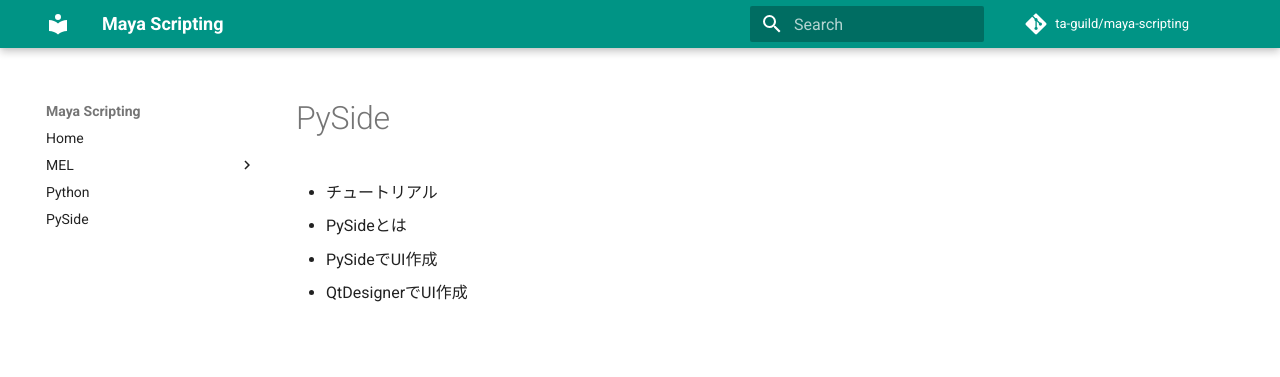
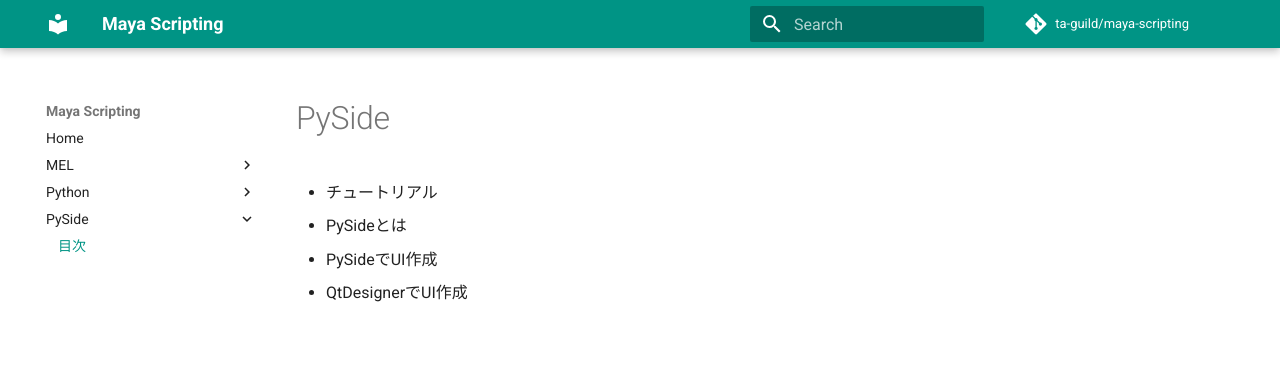
Before and after one commit to ta-guild/maya-scripting, an MkDocs documentation site: the page built from docs/03_PySide/index.md, in a window 1280 px wide. Shown: the top 377 px of the page. Built offline with MkDocs 1.6.1 and Material for MkDocs 9.7.7, drawn with Linux system fonts in a browser that asks for light colours; nearby versions of some CDN libraries; comment, search, counter and statistics services are not loaded.

Commit message:
update pages

```diff
--- a/mkdocs.yml
+++ b/mkdocs.yml
@@ -38,5 +38,7 @@ nav:
   - Home: 'index.md'
   - 'MEL':
     - '目次' : '01_Mel/index.md'
-  - Python: '/02_Python/'
-  - PySide: '/03_PySide/'
+  - Python:
+    - '目次' : '02_Python/index.md'
+  - PySide:
+    - '目次' : '03_PySide/index.md'
```
